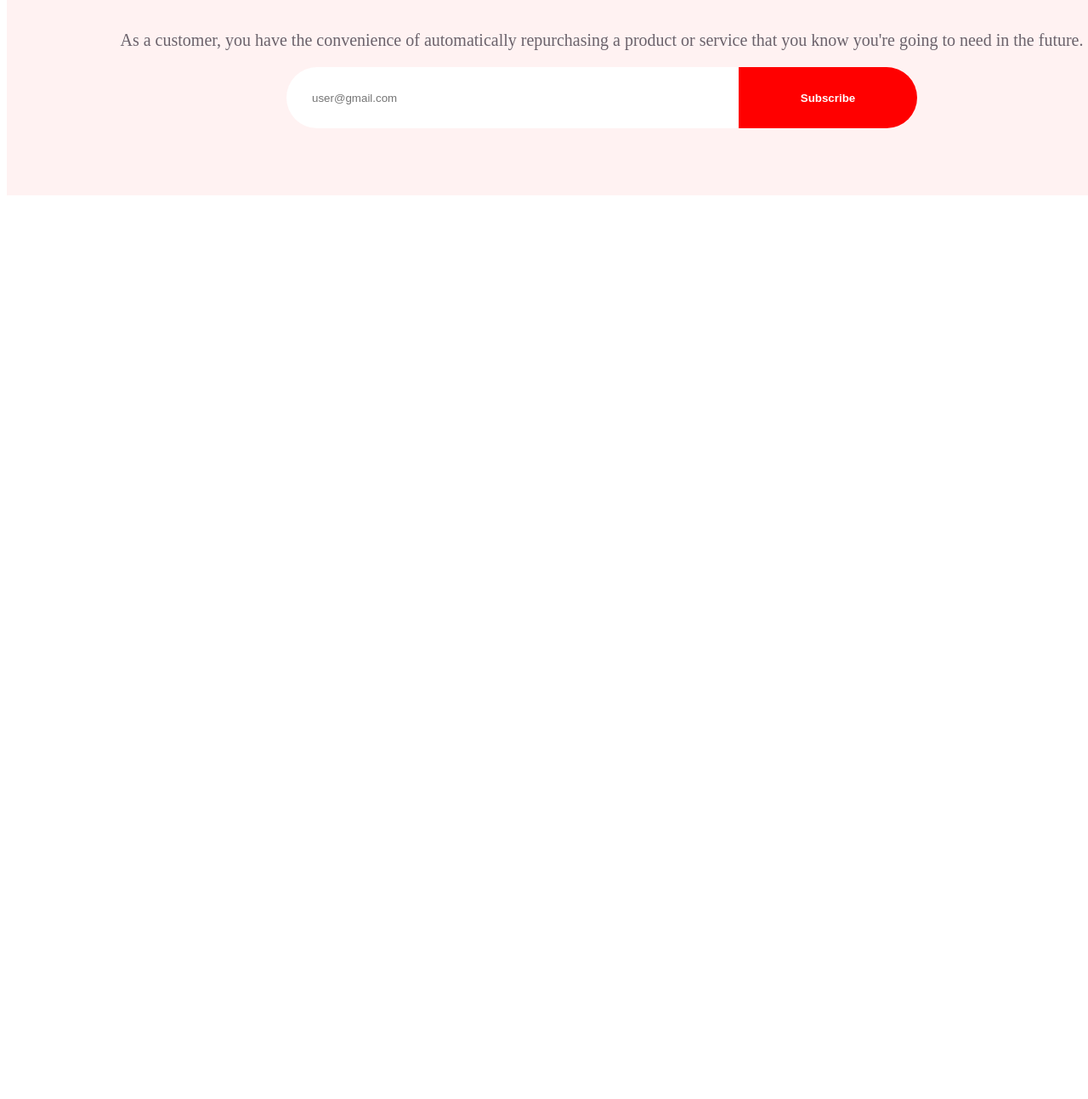
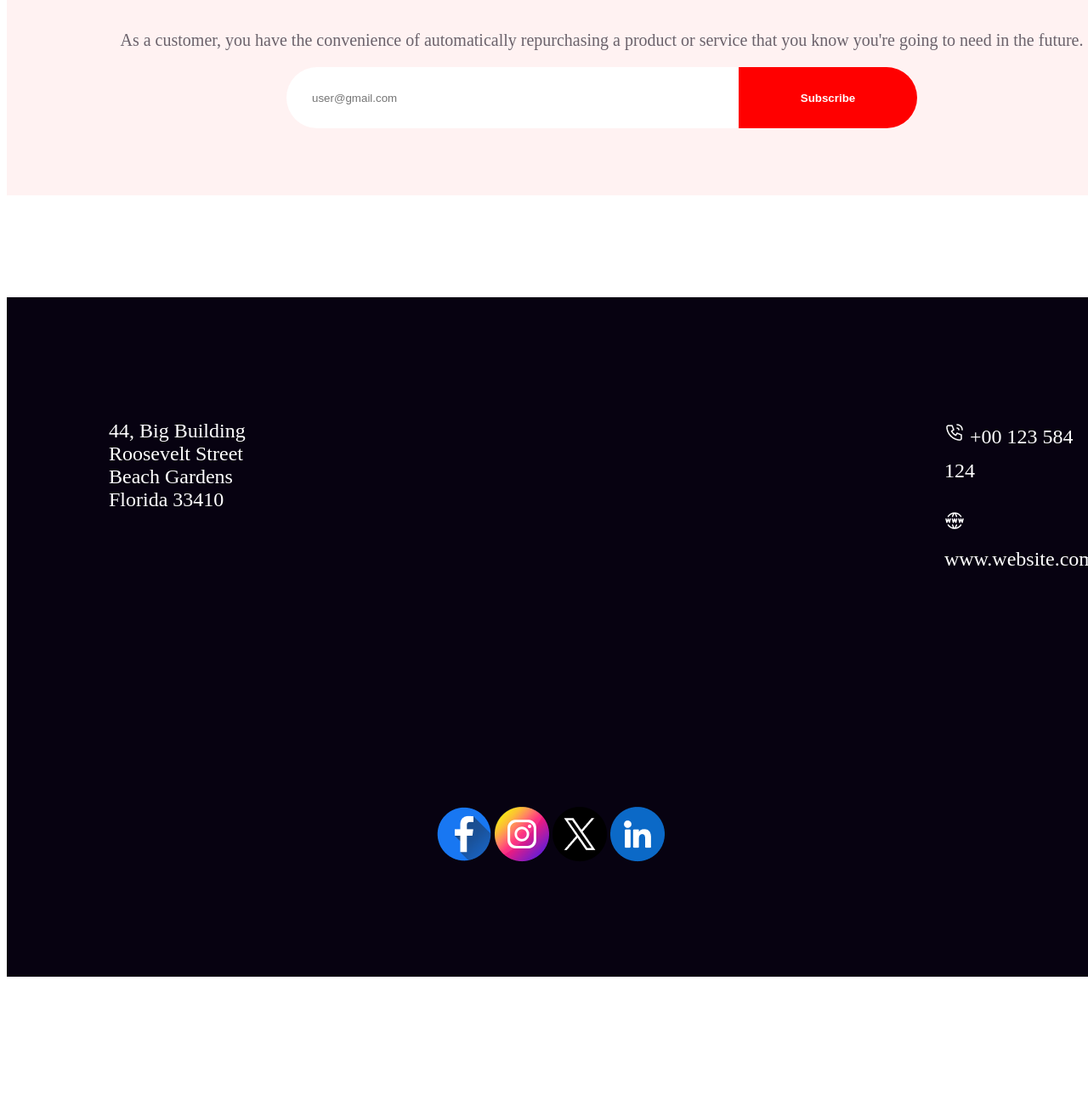
Before and after one commit to TaheeraTabassum/New-year-New-me, a plain HTML site: page index.html in a window 1280 px wide. Shown: the part 4747-6041 px from the top of the page at 85% size. Before the commit the page ends 4985 px from the top, so only its background shows below. Drawn offline with Linux system fonts and the light colour scheme.

Commit message:
footer section added

```diff
--- a/index.html
+++ b/index.html
@@ -82,7 +82,40 @@
     </section>
     </main>
     <footer>
+        <section class="footer">
+            <header class="footer-head">
+        <div class="upper">
+            <p>44, Big Building Roosevelt Street
+                Beach Gardens Florida 33410</p>
+            </div>
+            <div class="contact">
+                <div>
+                    <p> <img src="./B9A1-New-Year-New-Mission-main/resources/Call.png" alt=""> +00 123 584 124</p>
+                       </div>
+                       <div>
+                    <p>
+                    <img src="./B9A1-New-Year-New-Mission-main/resources/Website.png" alt="">
+                        www.website.com
+                    </p>
+                    </div>
 
+            </div>
+
+    </header>
+    <main  class="social-field">
+        <div class="images">
+        <img src="./B9A1-New-Year-New-Mission-main/resources/Facebook.png" alt="">
+        <img src="./B9A1-New-Year-New-Mission-main/resources/Instagram.png" alt="">
+        <img src="./B9A1-New-Year-New-Mission-main/resources/Twitter.png" alt="">
+        <img src="./B9A1-New-Year-New-Mission-main/resources/Linkedin.png" alt="">
+    </div>
+<div class="foot">
+    <p>2017, All Rights Reserved.</p>
+    <p>Unsubscribe</p>
+</div>
+</main>
+
+    </section>
     </footer>
 
 </body>
--- a/styles/style.css
+++ b/styles/style.css
@@ -277,3 +277,57 @@ padding-left: 30px;
 border: none;
 
 }
+.footer{
+    background: #070211;
+    width: 100%;
+    height: 100%;
+    margin-top: 120px;
+    position: absolute;
+
+}
+.contact{
+    color: #FFF;
+font-size: 24px;
+font-weight: 500;
+line-height: 40px;
+display: block;
+width: 300px;
+padding-top: 120px;
+padding-left: 60%;
+position: relative;
+}
+.upper{
+    display: flex;
+    padding: 120px 0px 400px 120px;
+    color: #FFF;
+    font-size: 24px;
+    font-weight: 500;
+    max-width: 350px;
+    max-height: 80px;
+
+}
+
+.icon img{
+    width: 24px;
+height: 24px;
+}
+.footer-head{
+    display: flex;
+
+}
+.social-field{
+    text-align: center;
+    justify-content: center;
+}
+
+.foot{
+    color: #FFF;
+font-size: 24px;
+font-weight: 500;
+display: flex;
+justify-content: space-between;
+
+}
+.images{
+    margin-bottom: 200px;
+}
```
